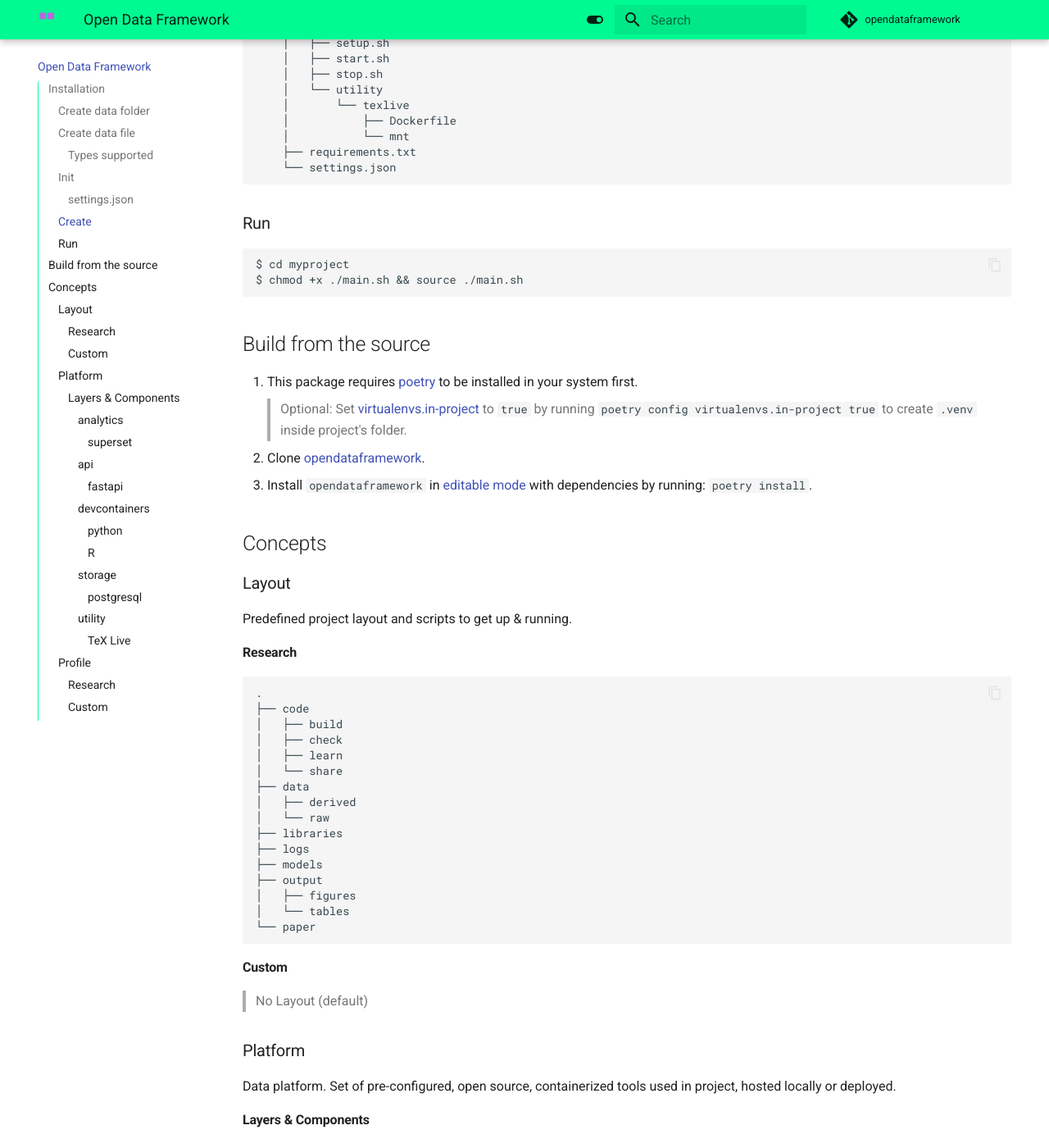
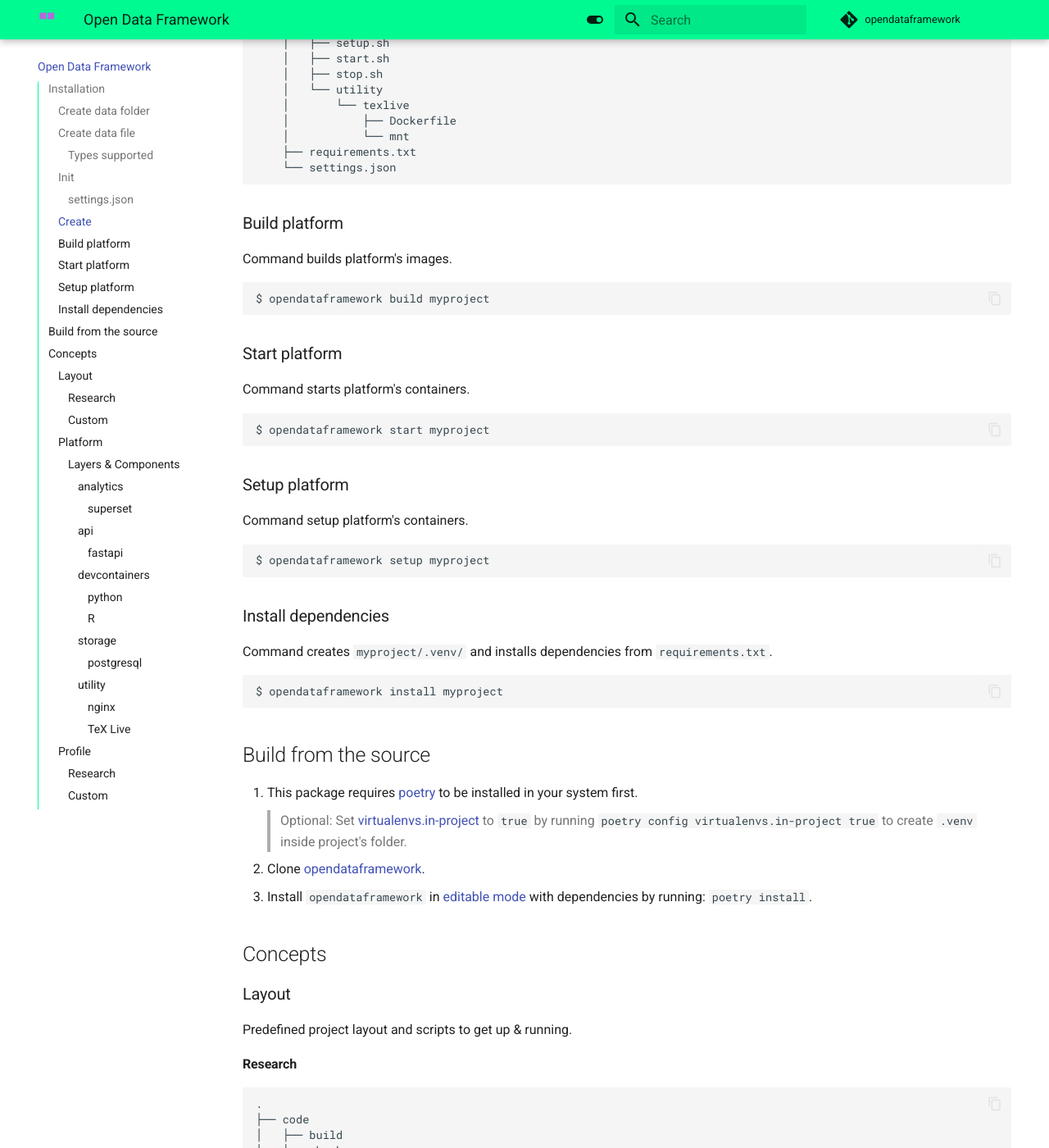
Before and after one commit to opendataframework/opendataframework, an MkDocs documentation site: the page built from docs/index.md, in a window 1280 px wide and 1400 px high, scrolled down 3098 px. Shown: the whole window at 82% size. Built offline with MkDocs 1.6.1 and Material for MkDocs 9.7.7, drawn with Linux system fonts in a browser that asks for light colours; comment, search, counter and statistics services are not loaded.

Commit message:
:memo: docs: cli commands for platform creation

````diff
--- a/docs/index.md
+++ b/docs/index.md
@@ -165,15 +165,41 @@ $ tree
     └── settings.json
 ```
 
-### Run
+### Build platform
+Command builds platform's images.
 
 <!-- termynal -->
 
 ```
-$ cd myproject
-$ chmod +x ./main.sh && source ./main.sh
+$ opendataframework build myproject
 ```
 
+### Start platform
+Command starts platform's containers.
+
+<!-- termynal -->
+
+```
+$ opendataframework start myproject
+```
+
+### Setup platform
+Command setup platform's containers.
+
+<!-- termynal -->
+
+```
+$ opendataframework setup myproject
+```
+
+### Install dependencies
+Command creates `myproject/.venv/` and installs dependencies from `requirements.txt`.
+
+<!-- termynal -->
+
+```
+$ opendataframework install myproject
+```
 
 ## Build from the source
 1. This package requires [poetry](https://python-poetry.org/docs/#installation) to be installed in your system first.
@@ -231,6 +257,7 @@ Layers of data platform with containerized components.
 ###### [postgresql](https://www.postgresql.org/)
 
 ##### utility
+###### [nginx](https://nginx.org/en/)
 ###### [TeX Live](https://hub.docker.com/r/texlive/texlive)
 
 ### Profile
````
